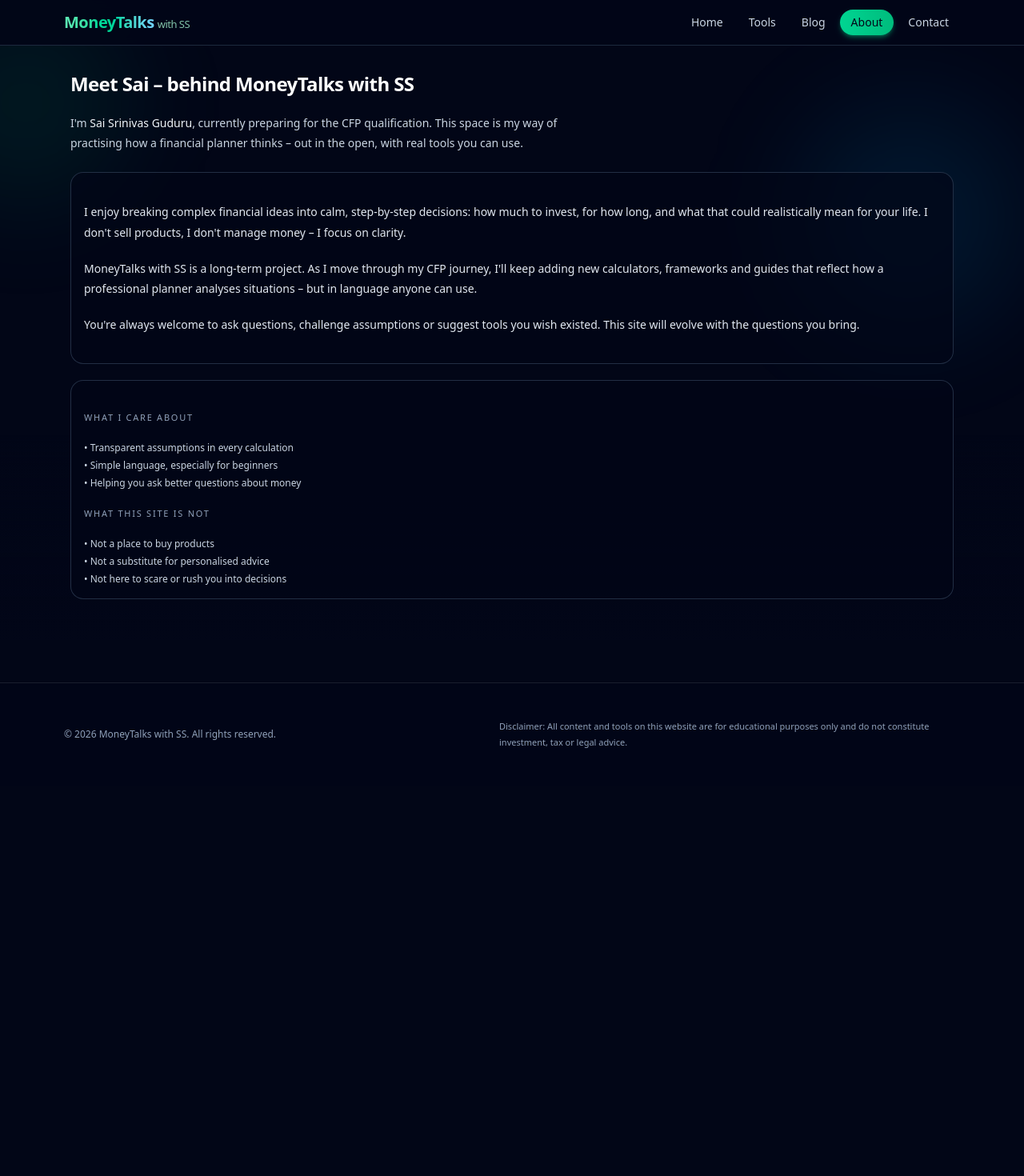
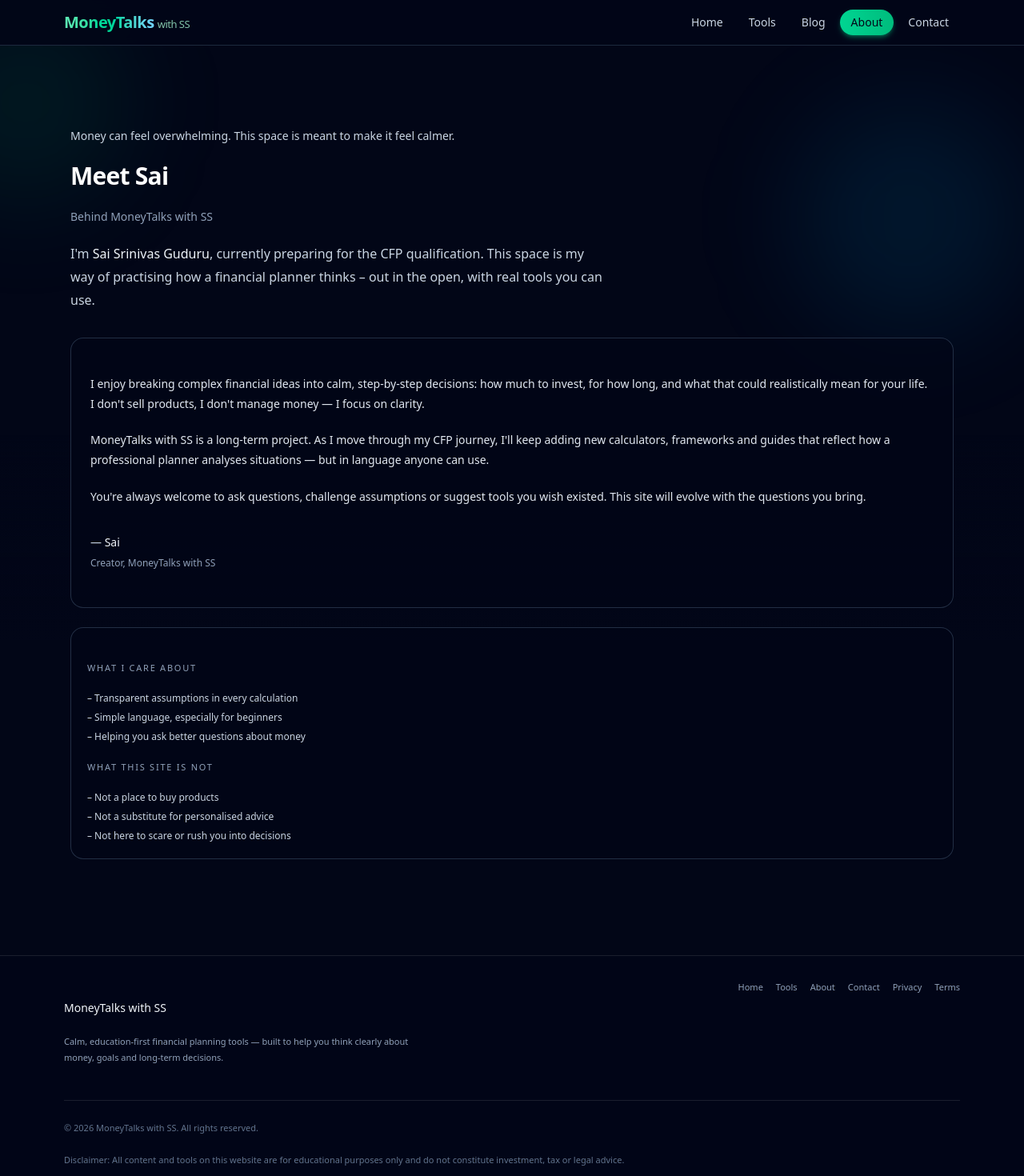
Before and after one commit to smartspendsclub/moneytalkswithss95, a Next.js app: page /about in a window 1280 px wide. Shown: the top 1470 px of the page at 80% size. Before the commit the page ends 982 px from the top, so only its background shows below. Built offline with nearby package versions, Linux system fonts and the light colour scheme.

Commit message:
Add privacy and terms pages and finalize footer

```diff
--- a/app/about/page.tsx
+++ b/app/about/page.tsx
@@ -1,57 +1,80 @@
 export default function AboutPage() {
   return (
-    <section className="space-y-6">
-      <header className="space-y-2">
-        <h1 className="text-2xl font-semibold tracking-tight text-slate-50">
-          Meet Sai – behind MoneyTalks with SS
-        </h1>
+    <section className="space-y-8 pt-8 md:pt-12">
+      <header className="space-y-3">
         <p className="max-w-2xl text-sm text-slate-300">
-          I&apos;m <span className="font-medium text-slate-100">Sai Srinivas
-          Guduru</span>, currently preparing for the CFP qualification. This space is my
-          way of practising how a financial planner thinks – out in the open, with real
-          tools you can use.
+          Money can feel overwhelming. This space is meant to make it feel calmer.
+        </p>
+
+        <div className="space-y-1">
+          <h1 className="text-3xl font-semibold tracking-tight text-slate-50">
+            Meet Sai
+          </h1>
+          <p className="text-sm text-slate-400">
+            Behind MoneyTalks with SS
+          </p>
+        </div>
+
+        <p className="max-w-2xl text-base leading-relaxed text-slate-300">
+          I&apos;m{" "}
+          <span className="font-medium text-slate-100">
+            Sai Srinivas Guduru
+          </span>
+          , currently preparing for the CFP qualification. This space is my way of
+          practising how a financial planner thinks – out in the open, with real tools
+          you can use.
         </p>
       </header>
 
-      <div className="grid gap-5 md:grid-cols-[3fr,2fr]">
-        <div className="space-y-4 rounded-2xl border border-slate-700/70 bg-slate-950/70 p-4 text-sm text-slate-200">
+      <div className="grid gap-6 md:grid-cols-[3fr,2fr]">
+        <div className="space-y-5 rounded-2xl border border-slate-700/70 bg-slate-950/70 p-6 text-sm leading-relaxed text-slate-200">
           <p>
             I enjoy breaking complex financial ideas into calm, step-by-step decisions:
             how much to invest, for how long, and what that could realistically mean for
-            your life. I don&apos;t sell products, I don&apos;t manage money – I focus on
+            your life. I don&apos;t sell products, I don&apos;t manage money — I focus on
             clarity.
           </p>
+
           <p>
             MoneyTalks with SS is a long-term project. As I move through my CFP journey,
             I&apos;ll keep adding new calculators, frameworks and guides that reflect how
-            a professional planner analyses situations – but in language anyone can use.
+            a professional planner analyses situations — but in language anyone can use.
           </p>
+
           <p>
             You&apos;re always welcome to ask questions, challenge assumptions or suggest
             tools you wish existed. This site will evolve with the questions you bring.
           </p>
+
+          <p className="pt-3 text-slate-300">
+            — <span className="font-medium text-slate-100">Sai</span>
+            <br />
+            <span className="text-xs text-slate-400">
+              Creator, MoneyTalks with SS
+            </span>
+          </p>
         </div>
 
-        <div className="space-y-3 rounded-2xl border border-slate-700/70 bg-slate-950/70 p-4 text-xs text-slate-300">
+        <div className="space-y-4 rounded-2xl border border-slate-700/70 bg-slate-950/70 p-5 text-xs text-slate-300">
           <div>
             <p className="text-[11px] uppercase tracking-[0.16em] text-slate-400">
               What I care about
             </p>
-            <ul className="mt-2 space-y-1.5">
-              <li>• Transparent assumptions in every calculation</li>
-              <li>• Simple language, especially for beginners</li>
-              <li>• Helping you ask better questions about money</li>
+            <ul className="mt-3 space-y-2">
+              <li>– Transparent assumptions in every calculation</li>
+              <li>– Simple language, especially for beginners</li>
+              <li>– Helping you ask better questions about money</li>
             </ul>
           </div>
 
           <div>
-            <p className="mt-3 text-[11px] uppercase tracking-[0.16em] text-slate-400">
+            <p className="mt-4 text-[11px] uppercase tracking-[0.16em] text-slate-400">
               What this site is not
             </p>
-            <ul className="mt-2 space-y-1.5">
-              <li>• Not a place to buy products</li>
-              <li>• Not a substitute for personalised advice</li>
-              <li>• Not here to scare or rush you into decisions</li>
+            <ul className="mt-3 space-y-2">
+              <li>– Not a place to buy products</li>
+              <li>– Not a substitute for personalised advice</li>
+              <li>– Not here to scare or rush you into decisions</li>
             </ul>
           </div>
         </div>
--- a/app/components/Footer.tsx
+++ b/app/components/Footer.tsx
@@ -1,12 +1,57 @@
 export default function Footer() {
   return (
-    <footer className="mt-12 border-t border-white/10 bg-slate-950/90 backdrop-blur-sm">
-      <div className="mx-auto flex max-w-6xl flex-col gap-2 px-4 py-6 text-xs text-slate-400 sm:flex-row sm:items-center sm:justify-between">
-        <p>© {new Date().getFullYear()} MoneyTalks with SS. All rights reserved.</p>
-        <p className="max-w-xl text-[11px] leading-relaxed">
-          Disclaimer: All content and tools on this website are for educational purposes only
-          and do not constitute investment, tax or legal advice.
-        </p>
+    <footer className="mt-16 border-t border-white/10 bg-slate-950/90 backdrop-blur-sm">
+      <div className="mx-auto max-w-6xl px-4 py-8 text-xs text-slate-400">
+
+        {/* Top section */}
+        <div className="flex flex-col gap-4 sm:flex-row sm:items-start sm:justify-between">
+          {/* Brand */}
+          <div className="max-w-md space-y-2">
+            <p className="text-sm font-medium text-slate-100">
+              MoneyTalks with SS
+            </p>
+            <p className="text-[11px] leading-relaxed text-slate-400">
+              Calm, education-first financial planning tools — built to help you think
+              clearly about money, goals and long-term decisions.
+            </p>
+          </div>
+
+          {/* Navigation */}
+          <nav className="flex flex-wrap gap-x-4 gap-y-2 text-[11px]">
+            <a href="/" className="hover:text-slate-200">
+              Home
+            </a>
+            <a href="/tools" className="hover:text-slate-200">
+              Tools
+            </a>
+            <a href="/about" className="hover:text-slate-200">
+              About
+            </a>
+            <a href="/contact" className="hover:text-slate-200">
+              Contact
+            </a>
+            <a href="/privacy" className="hover:text-slate-200">
+              Privacy
+            </a>
+            <a href="/terms" className="hover:text-slate-200">
+              Terms
+            </a>
+          </nav>
+        </div>
+
+        {/* Divider */}
+        <div className="my-6 border-t border-white/10" />
+
+        {/* Bottom section */}
+        <div className="space-y-2 text-[11px] text-slate-500">
+          <p>
+            © {new Date().getFullYear()} MoneyTalks with SS. All rights reserved.
+          </p>
+          <p className="max-w-4xl leading-relaxed">
+            Disclaimer: All content and tools on this website are for educational purposes
+            only and do not constitute investment, tax or legal advice.
+          </p>
+        </div>
       </div>
     </footer>
   );
--- /dev/null
+++ b/app/privacy/page.tsx
@@ -0,0 +1,37 @@
+export default function PrivacyPage() {
+  return (
+    <section className="mx-auto max-w-3xl space-y-6 px-4 py-10 text-slate-300">
+      <h1 className="text-2xl font-semibold text-slate-50">
+        Privacy Policy
+      </h1>
+
+      <p>
+        MoneyTalks with SS respects your privacy.
+      </p>
+
+      <p>
+        This website does not collect personal information unless you choose to
+        share it (for example, by contacting us).
+      </p>
+
+      <p>
+        We do not sell, rent, or share your personal data with third parties.
+      </p>
+
+      <p>
+        Basic, anonymous analytics may be used to understand how the site is used
+        and to improve tools and content.
+      </p>
+
+      <p>
+        If you contact us, your information is used only to respond to your
+        query.
+      </p>
+
+      <p>
+        If you have questions about privacy, you can reach us through the
+        Contact page.
+      </p>
+    </section>
+  );
+}
--- /dev/null
+++ b/app/terms/page.tsx
@@ -0,0 +1,32 @@
+export default function TermsPage() {
+  return (
+    <section className="mx-auto max-w-3xl space-y-6 px-4 py-10 text-slate-300">
+      <h1 className="text-2xl font-semibold text-slate-50">
+        Terms of Use
+      </h1>
+
+      <p>
+        MoneyTalks with SS provides educational financial planning tools and
+        content.
+      </p>
+
+      <p>
+        All calculators, examples, and articles are for informational purposes
+        only and do not constitute investment, tax, or legal advice.
+      </p>
+
+      <p>
+        By using this site, you agree that decisions based on the tools or
+        content are made at your own discretion and responsibility.
+      </p>
+
+      <p>
+        We do not guarantee accuracy, returns, or outcomes from using the tools.
+      </p>
+
+      <p>
+        Use of this website implies acceptance of these terms.
+      </p>
+    </section>
+  );
+}
```
Also changed, not shown: app/page.tsx (+29 -16 lines).
